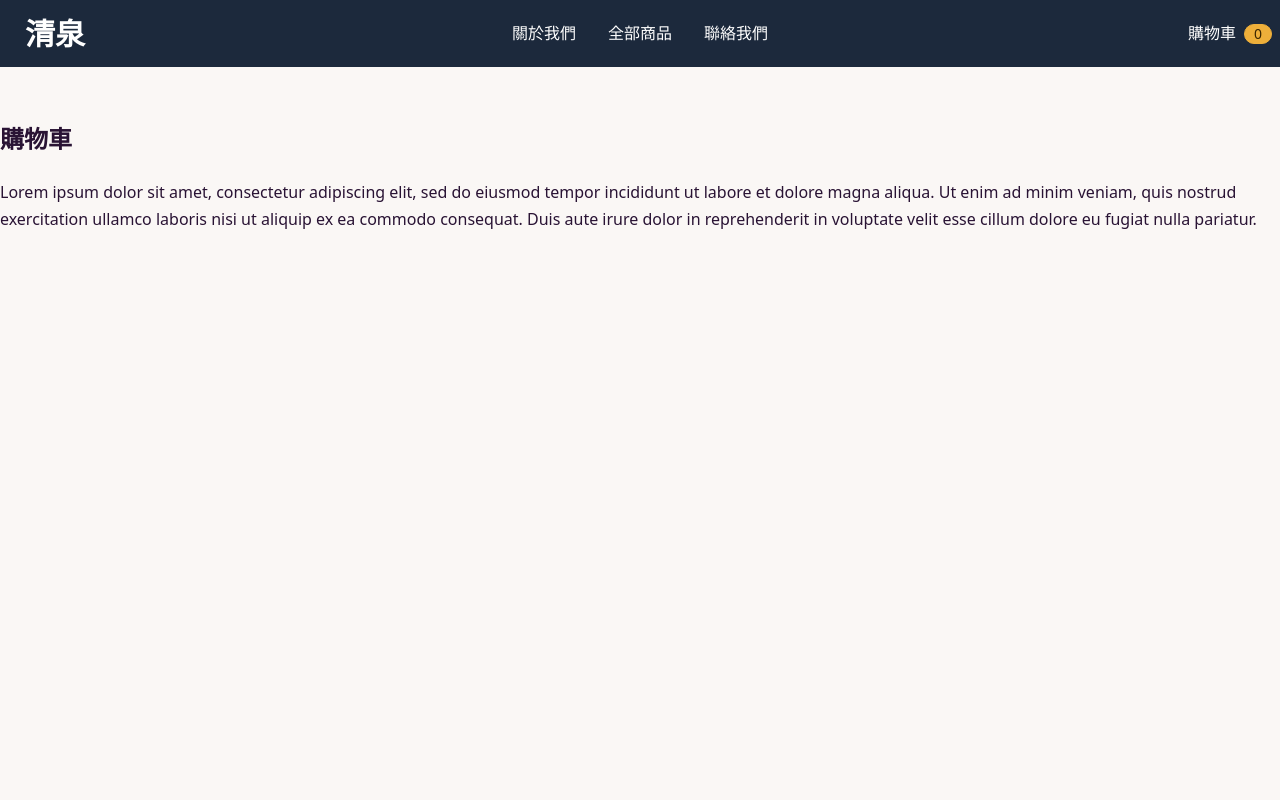
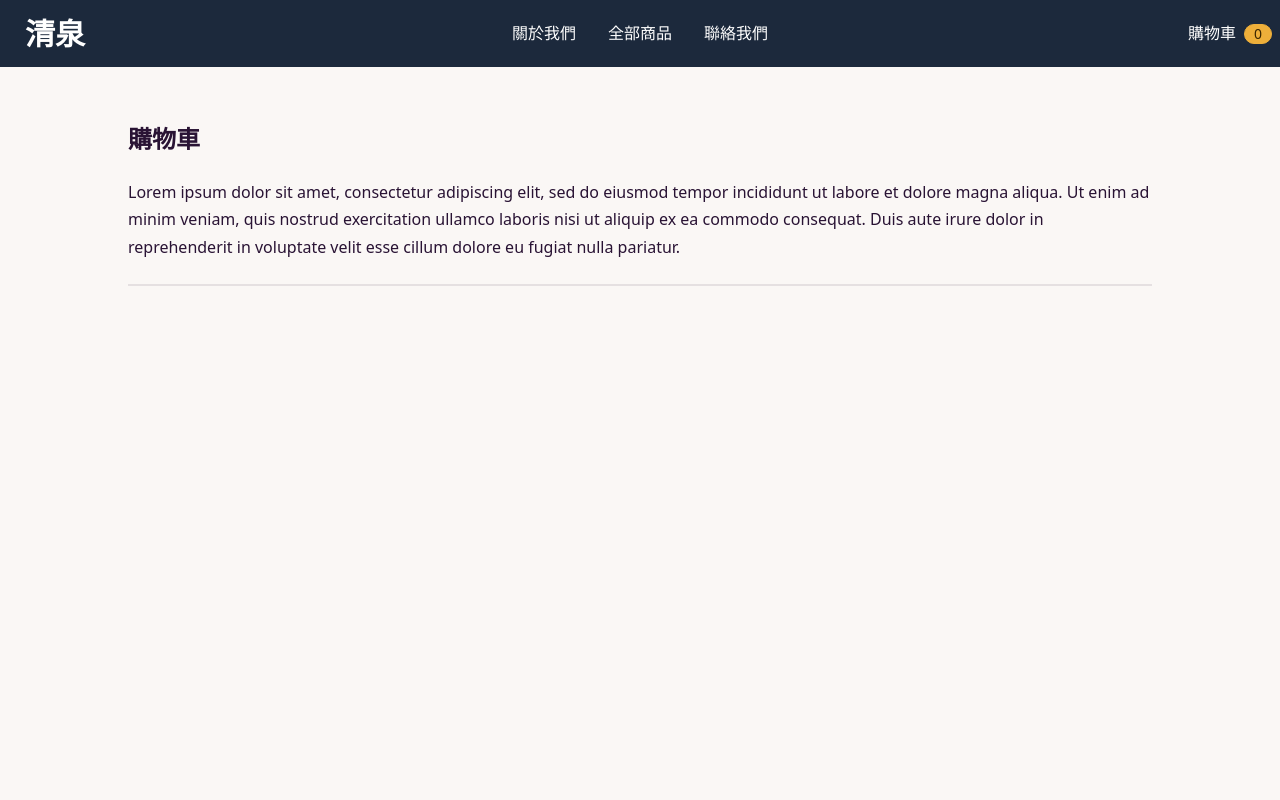
Before and after one commit to msunji/spring-publications-tw, a Next.js app: page /cart in a window 1280 px wide. Shown: the top 800 px of the page. Built offline with nearby package versions, Linux system fonts and the light colour scheme.

Commit message:
Add cart page

```diff
--- a/pages/cart.tsx
+++ b/pages/cart.tsx
@@ -1,8 +1,12 @@
 export default function Page() {
   return (
     <section>
-      <h1>購物車</h1>
-      <p>Lorem ipsum dolor sit amet, consectetur adipiscing elit, sed do eiusmod tempor incididunt ut labore et dolore magna aliqua. Ut enim ad minim veniam, quis nostrud exercitation ullamco laboris nisi ut aliquip ex ea commodo consequat. Duis aute irure dolor in reprehenderit in voluptate velit esse cillum dolore eu fugiat nulla pariatur.</p>
+      <div className="container">
+        <h1>購物車</h1>
+        <p>Lorem ipsum dolor sit amet, consectetur adipiscing elit, sed do eiusmod tempor incididunt ut labore et dolore magna aliqua. Ut enim ad minim veniam, quis nostrud exercitation ullamco laboris nisi ut aliquip ex ea commodo consequat. Duis aute irure dolor in reprehenderit in voluptate velit esse cillum dolore eu fugiat nulla pariatur.</p>
+        <div className="divider"></div>
+      </div>
+
     </section>
   )
 }
```
